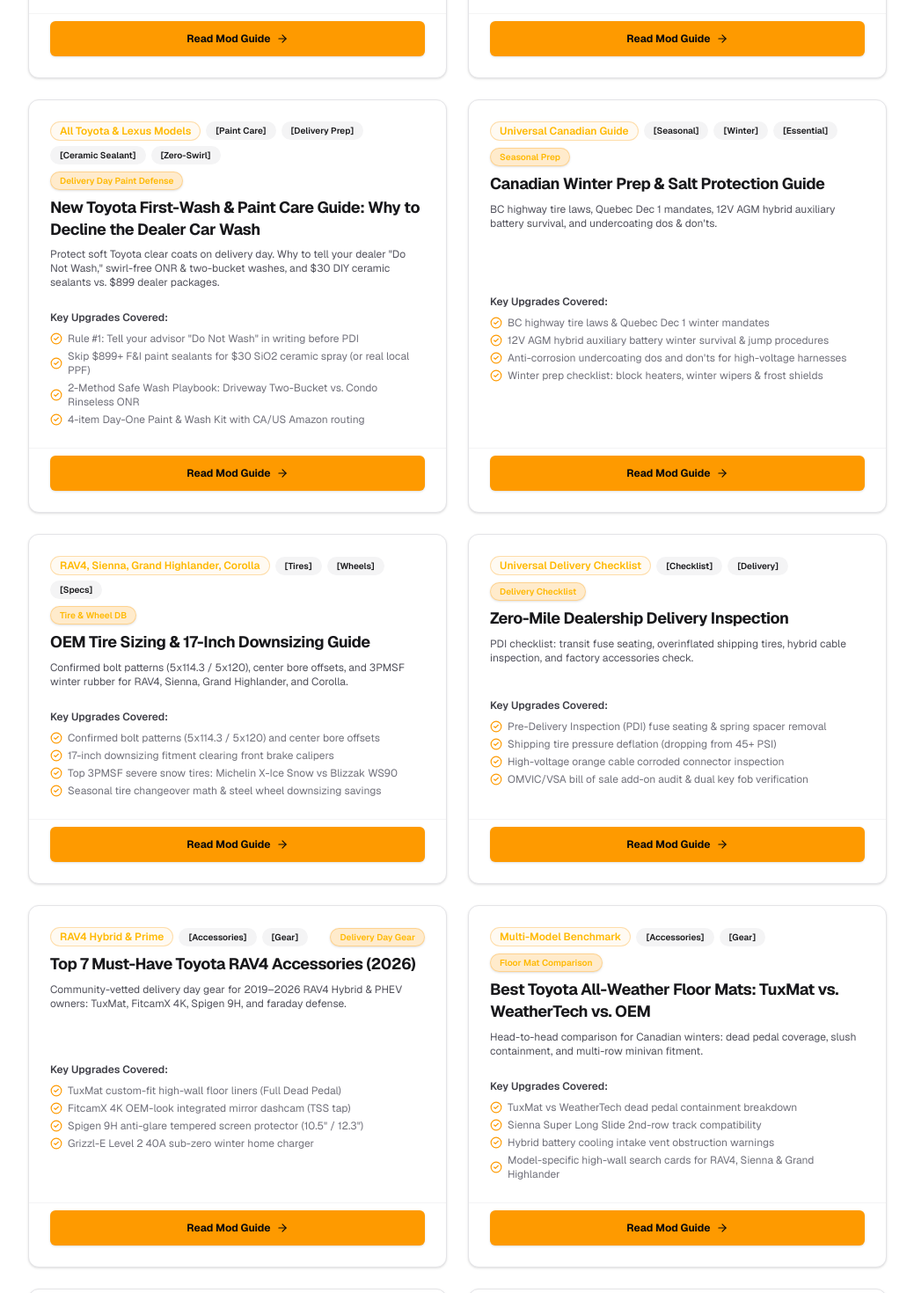
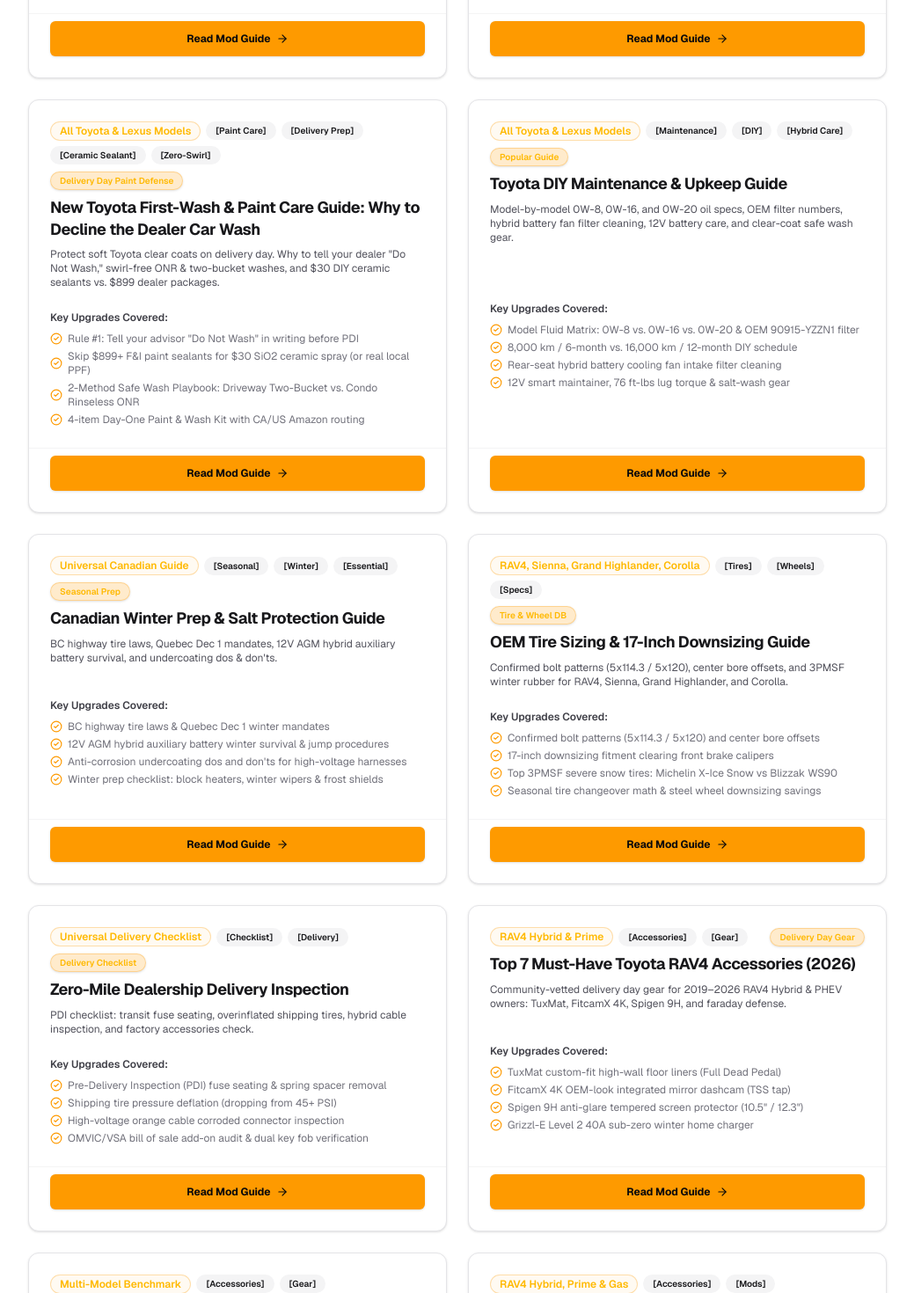
Before and after one commit to danrubinvfx/toyotawaits, a Next.js app: page /guides in a window 1280 px wide. Shown: the part 2420-3890 px from the top of the page at 88% size, without its empty margins (120-1159 px from the left). Built offline with nearby package versions, Linux system fonts and the light colour scheme; no server answers.

Commit message:
feat(guides): feature Toyota DIY Maintenance & Upkeep guide in Popular Guides

```diff
--- a/src/app/guides/page.tsx
+++ b/src/app/guides/page.tsx
@@ -26,7 +26,8 @@ import {
 } from 'lucide-react';
 import { PopularGearCard } from '@/components/guides/popular-gear-card';
 
-export const revalidate = 60;
+export const dynamic = 'force-dynamic';
+export const { instant } = { instant: false };
 
 export function generateMetadata(): Metadata {
   const currentDate = new Date();
@@ -187,6 +188,22 @@ const MOD_GUIDES = [
       '4-item Day-One Paint & Wash Kit with CA/US Amazon routing',
     ],
     href: '/guides/toyota-first-wash-paint-care',
+  },
+  {
+    slug: 'toyota-diy-maintenance-guide',
+    title: 'Toyota DIY Maintenance & Upkeep Guide',
+    tagline:
+      'Model-by-model 0W-8, 0W-16, and 0W-20 oil specs, OEM filter numbers, hybrid battery fan filter cleaning, 12V battery care, and clear-coat safe wash gear.',
+    badge: 'Popular Guide',
+    model: 'All Toyota & Lexus Models',
+    tags: ['Maintenance', 'DIY', 'Hybrid Care'],
+    highlights: [
+      'Model Fluid Matrix: 0W-8 vs. 0W-16 vs. 0W-20 & OEM 90915-YZZN1 filter',
+      '8,000 km / 6-month vs. 16,000 km / 12-month DIY schedule',
+      'Rear-seat hybrid battery cooling fan intake filter cleaning',
+      '12V smart maintainer, 76 ft-lbs lug torque & salt-wash gear',
+    ],
+    href: '/guides/toyota-diy-maintenance-guide',
   },
   {
     slug: 'winter-prep',
@@ -517,14 +534,6 @@ const PREP_GUIDES = [
     href: '/guides/toyota-first-wash-paint-care',
   },
   {
-    slug: 'toyota-diy-maintenance-guide',
-    title: 'Toyota DIY Maintenance & Upkeep Guide',
-    description:
-      'Model-by-model 0W-8, 0W-16, and 0W-20 oil specs, OEM 90915-YZZN1 filters, hybrid battery fan filter cleaning, 12V care, and wash gear.',
-    icon: Wrench,
-    href: '/guides/toyota-diy-maintenance-guide',
-  },
-  {
     slug: 'winter-prep',
     title: 'Winter Prep & Salt Protection Guide',
     description: 'BC highway tire laws, Quebec Dec 1 mandates, 12V AGM hybrid auxiliary battery survival, and undercoating dos & don\'ts.',
```
Also changed, not shown: 1 other file (tests, documents, lock files or other folders).
